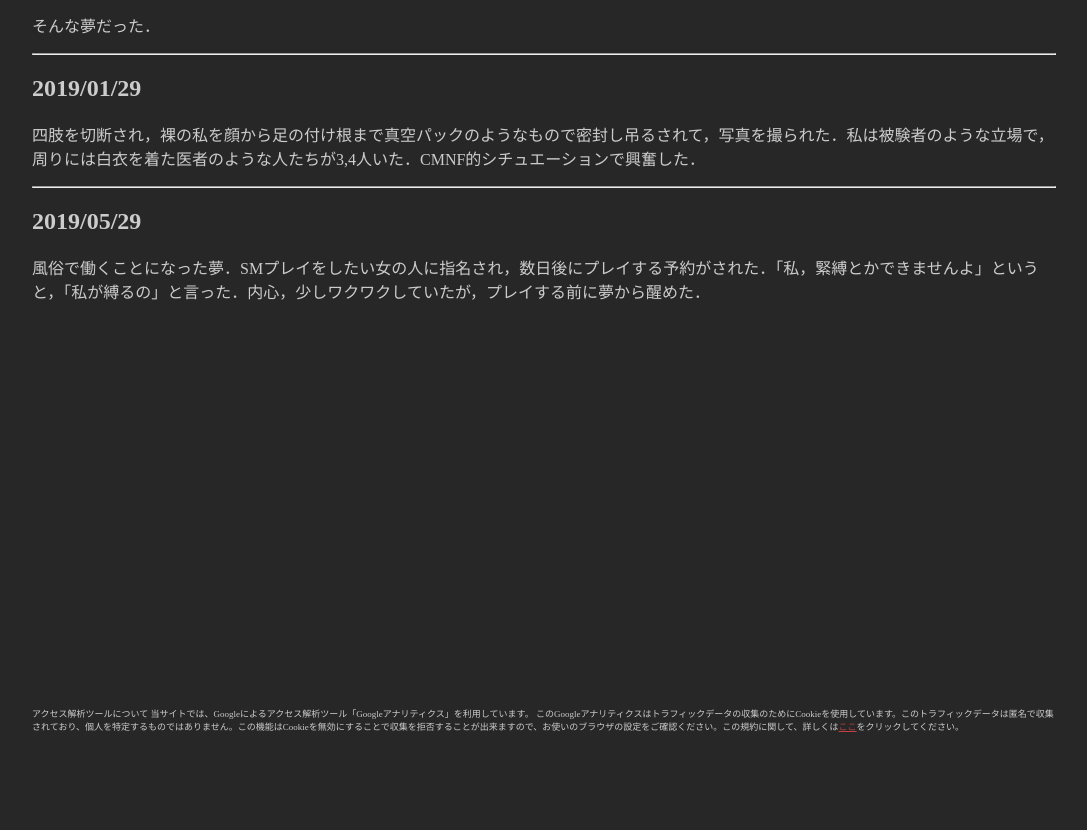
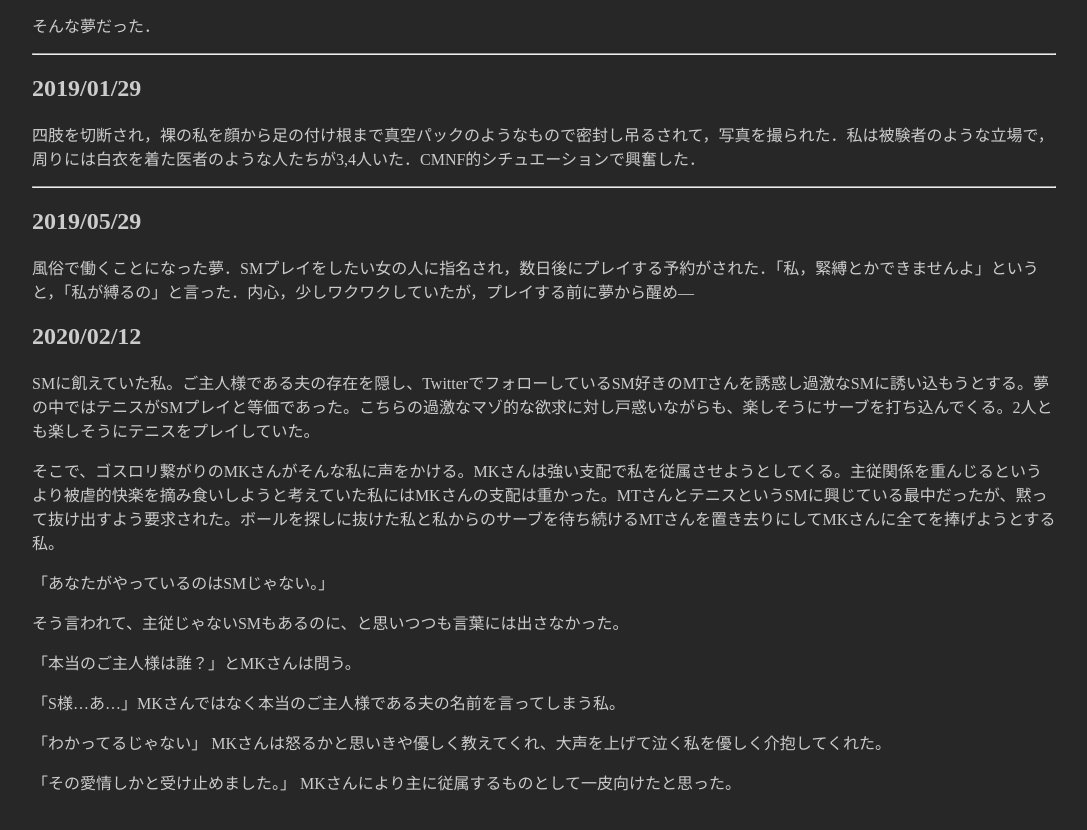
Before and after one commit to hihumi-riku/hihumi-riku.github.io, a Jekyll site: the page built from _posts/2019-01-29-dream_bdsm.md, in a window 1280 px wide and 900 px high, scrolled down 818 px. Shown: the top 830 px of the window, without its empty margins (96-1183 px from the left). Built offline with Jekyll 4.4.1, drawn with Linux system fonts in a browser that asks for light colours.

Commit message:
Update 2019-01-29-dream_bdsm.md

```diff
--- a/_posts/2019-01-29-dream_bdsm.md
+++ b/_posts/2019-01-29-dream_bdsm.md
@@ -47,4 +47,26 @@ title: BDSMな夢日記
 
 ## 2019/05/29
 
-風俗で働くことになった夢．SMプレイをしたい女の人に指名され，数日後にプレイする予約がされた．「私，緊縛とかできませんよ」というと，「私が縛るの」と言った．内心，少しワクワクしていたが，プレイする前に夢から醒めた．
+風俗で働くことになった夢．SMプレイをしたい女の人に指名され，数日後にプレイする予約がされた．「私，緊縛とかできませんよ」というと，「私が縛るの」と言った．内心，少しワクワクしていたが，プレイする前に夢から醒め---
+
+<a id="5"></a>
+<a href="#5"></a>
+
+## 2020/02/12
+SMに飢えていた私。ご主人様である夫の存在を隠し、TwitterでフォローしているSM好きのMTさんを誘惑し過激なSMに誘い込もうとする。夢の中ではテニスがSMプレイと等価であった。こちらの過激なマゾ的な欲求に対し戸惑いながらも、楽しそうにサーブを打ち込んでくる。2人とも楽しそうにテニスをプレイしていた。
+
+そこで、ゴスロリ繋がりのMKさんがそんな私に声をかける。MKさんは強い支配で私を従属させようとしてくる。主従関係を重んじるというより被虐的快楽を摘み食いしようと考えていた私にはMKさんの支配は重かった。MTさんとテニスというSMに興じている最中だったが、黙って抜け出すよう要求された。ボールを探しに抜けた私と私からのサーブを待ち続けるMTさんを置き去りにしてMKさんに全てを捧げようとする私。
+
+「あなたがやっているのはSMじゃない。」
+
+そう言われて、主従じゃないSMもあるのに、と思いつつも言葉には出さなかった。
+
+「本当のご主人様は誰？」とMKさんは問う。
+
+「S様…あ…」MKさんではなく本当のご主人様である夫の名前を言ってしまう私。
+
+「わかってるじゃない」
+MKさんは怒るかと思いきや優しく教えてくれ、大声を上げて泣く私を優しく介抱してくれた。
+
+「その愛情しかと受け止めました。」
+MKさんにより主に従属するものとして一皮向けたと思った。
```
